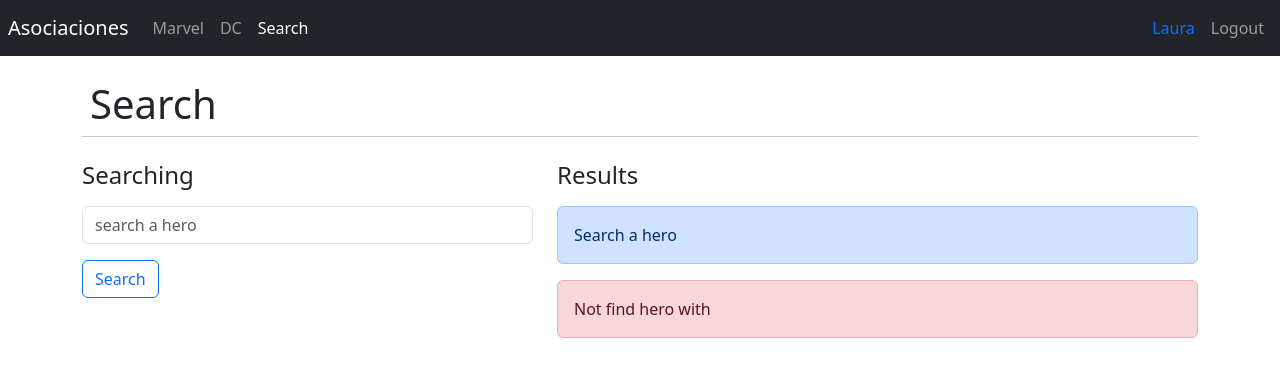
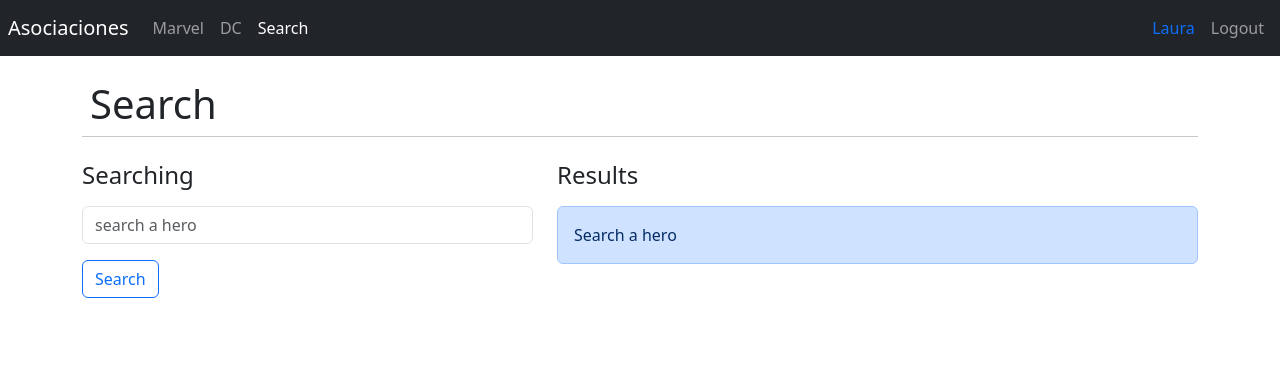
Before and after one commit to Lauris21/HeroesApp, a React (Vite) app: page /search in a window 1280 px wide. Shown: the top 376 px of the page. Built offline with nearby package versions, Linux system fonts and the light colour scheme.

Commit message:
searchPage

```diff
--- a/src/heroes/components/HeroCard.jsx
+++ b/src/heroes/components/HeroCard.jsx
@@ -16,7 +16,11 @@ export const HeroCard = ({
       <div className="card">
         <div className="row no-gutters">
           <div className="col-4">
-            <img src={heroImageUrl} alt={superhero} className="card-img" />
+            <img
+              src={heroImageUrl}
+              alt={superhero}
+              className="img-fluid rounded-start"
+            />
           </div>
           <div className="col-8">
             <div className="card-body">
--- a/src/heroes/pages/HeroPage.jsx
+++ b/src/heroes/pages/HeroPage.jsx
@@ -10,8 +10,9 @@ export const HeroPage = () => {
   const navigate = useNavigate();
 
   const onNavigateBack = () => {
-    const publisherSplit = hero.publisher.split(" ")[0].toLowerCase();
-    navigate(`/${publisherSplit}`);
+    // const publisherSplit = hero.publisher.split(" ")[0].toLowerCase();
+    // navigate(`/${publisherSplit}`);
+    navigate(-1);
   };
 
   if (!hero) {
--- a/src/heroes/pages/SearchPage.jsx
+++ b/src/heroes/pages/SearchPage.jsx
@@ -18,9 +18,6 @@ export const SearchPage = () => {
 
   const onSearchSumbit = (event) => {
     event.preventDefault();
-    if (searchText.trim().length < 1) {
-      return;
-    }
     navigate(`?q=${searchText.toLowerCase().trim()}`);
   };
   return (
@@ -45,10 +42,18 @@ export const SearchPage = () => {
         </div>
         <div className="col-7">
           <h4 className="mt-3">Results</h4>
-          <div className="alert alert-primary mt-3">Search a hero</div>
-          <div className="alert alert-danger mt-3">
-            Not find hero with <b>{q}</b>
-          </div>
+          {q === "" ? (
+            <div className="alert alert-primary mt-3 animate__animated animate__fadeIn">
+              Search a hero
+            </div>
+          ) : (
+            heroes.length === 0 && (
+              <div className="alert alert-danger mt-3 animate__animated animate__fadeIn">
+                Not find hero with <b>{q}</b>
+              </div>
+            )
+          )}
+
           {heroes.map((hero) => (
             <HeroCard key={hero.id} {...hero} />
           ))}
```
